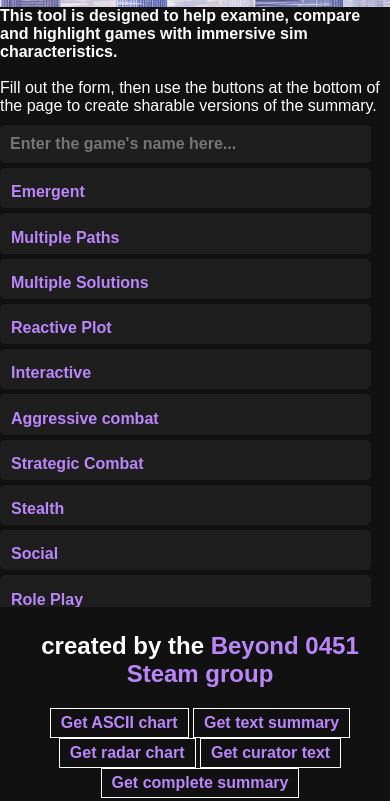
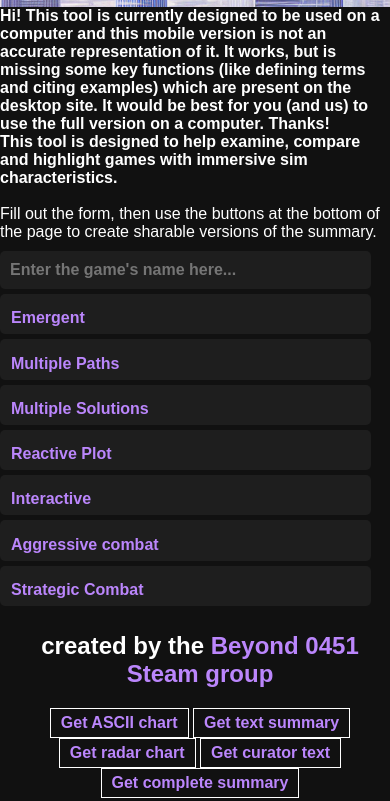
Before and after one commit to digaphobia/digaphobia.github.io, a plain HTML site: page mobile.html in a window 390 px wide. Shown: the part 41-842 px from the top of the page. Drawn offline with nearby package versions, Linux system fonts and the light colour scheme.

Commit message:
Update mobile.html

```diff
--- a/mobile.html
+++ b/mobile.html
@@ -13,7 +13,9 @@
   </div>
   <div class="content-wrapper">
    <div class="left-column">
-    <b>This tool is designed to help examine, compare and highlight games with immersive sim characteristics.</b><br />
+    <b>Hi! This tool is currently designed to be used on a computer and this mobile version is not an accurate representation of it. It works, but is missing some key functions (like defining terms and citing examples) which are present on the desktop site. It would be best for you (and us) to use the full version on a computer. Thanks!
+	<br />
+	This tool is designed to help examine, compare and highlight games with immersive sim characteristics.</b><br />
     <br />
     Fill out the form, then use the buttons at the bottom of the page to create sharable versions of the summary.<br />
     <label class="gamename" for="chart-label"></label>
```
